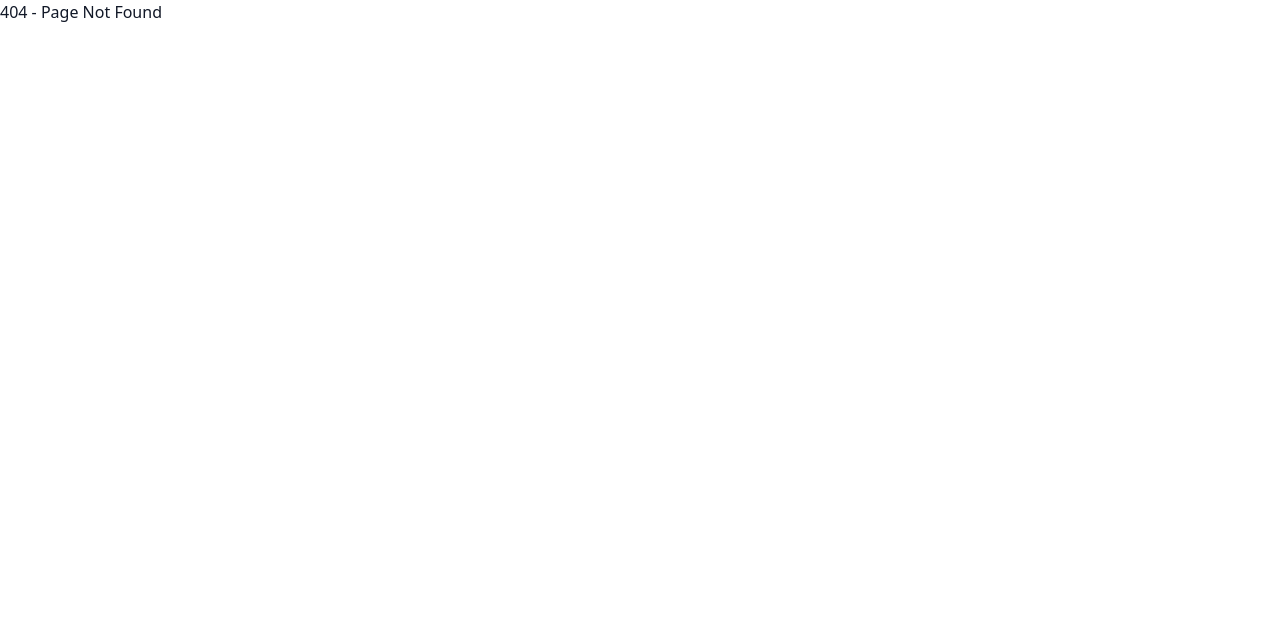
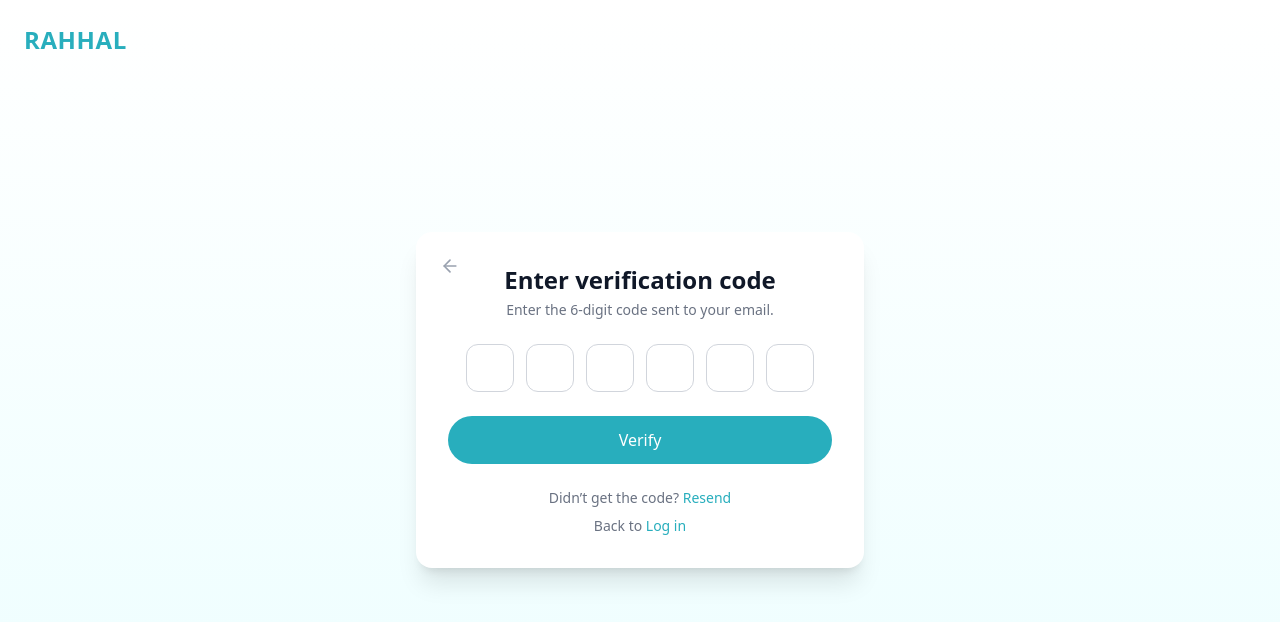
Before and after one commit to Reem24M/Rahhal, a React (Vite) app: page /verify-email in a window 1280 px wide. Before the commit this address had no page. Shown: the top 622 px of the page. Built offline with nearby package versions, Linux system fonts and the light colour scheme.

Commit message:
Add verfiy mail UI

```diff
--- a/src/features/auth/components/ForgetPasswordForm.tsx
+++ b/src/features/auth/components/ForgetPasswordForm.tsx
@@ -35,7 +35,7 @@ export default function ForgotPassword() {
         </button> */}
         <button
           type="button"
-          onClick={() => navigate("/reset-password")}
+          onClick={() => navigate("/verify-email")}
           className="w-full bg-[#28AEBD] hover:bg-[#1F96A3] text-white font-medium py-3 rounded-full transition"
         >
           Send Reset Link
--- /dev/null
+++ b/src/features/auth/components/VerfiyEmailForm.tsx
@@ -0,0 +1,55 @@
+import { Link, useNavigate } from "react-router-dom";
+
+export default function VerifyOtp() {
+  const navigate = useNavigate();
+
+  return (
+    <div>
+      {/* Header */}
+      <div className="text-center mb-6">
+        <h2 className="text-2xl font-semibold text-gray-900">
+          Enter verification code
+        </h2>
+        <p className="text-sm text-gray-500 mt-1">
+          Enter the 6-digit code sent to your email.
+        </p>
+      </div>
+
+      {/* OTP Inputs */}
+      <div className="flex justify-center gap-3 mb-6">
+        {Array.from({ length: 6 }).map((_, i) => (
+          <input
+            key={i}
+            type="text"
+            maxLength={1}
+            className="w-12 h-12 text-center text-lg font-semibold border border-gray-300 rounded-xl focus:outline-none focus:border-[#28AEBD]"
+          />
+        ))}
+      </div>
+
+      {/* Verify Button */}
+      <button
+        type="button"
+        onClick={() => navigate("/reset-password")}
+        className="w-full bg-[#28AEBD] hover:bg-[#1F96A3] text-white font-medium py-3 rounded-full transition"
+      >
+        Verify
+      </button>
+
+      {/* Footer */}
+      <p className="text-center text-sm text-gray-500 mt-6">
+        Didn’t get the code?{" "}
+        <button className="text-[#28AEBD] hover:underline font-medium">
+          Resend
+        </button>
+      </p>
+
+      <p className="text-center text-sm text-gray-500 mt-2">
+        Back to{" "}
+        <Link to="/login" className="text-[#28AEBD] hover:underline">
+          Log in
+        </Link>
+      </p>
+    </div>
+  );
+}
--- /dev/null
+++ b/src/pages/auth/VerfiyEmail.tsx
@@ -0,0 +1,6 @@
+import VerfiyEmailForm from '../../features/auth/components/VerfiyEmailForm';
+export default function VerfiyEmail() {
+  return (
+      <VerfiyEmailForm />
+  )
+}
--- a/src/pages/index.tsx
+++ b/src/pages/index.tsx
@@ -5,6 +5,7 @@ import Login from './auth/Login';
 import Register from './auth/Register';
 import ForgetPassword from './auth/ForgetPassword';
 import ResetPassword from './auth/ResetPssword'
+import VerfiyEmail from './auth/VerfiyEmail';
 // Profile Pages
 import ProfilePage from './profile/profile';
 
@@ -37,6 +38,7 @@ const Pages = () => {
                     <Route path="/register" element={<Register />} />
                     <Route path="/forgot-password" element={<ForgetPassword />} />
                     <Route path="/reset-password" element={<ResetPassword />} />
+                    <Route path="/verify-email" element={<VerfiyEmail />} />
                     </Route>
 
                 <Route element={<MainLayout />}>
```
